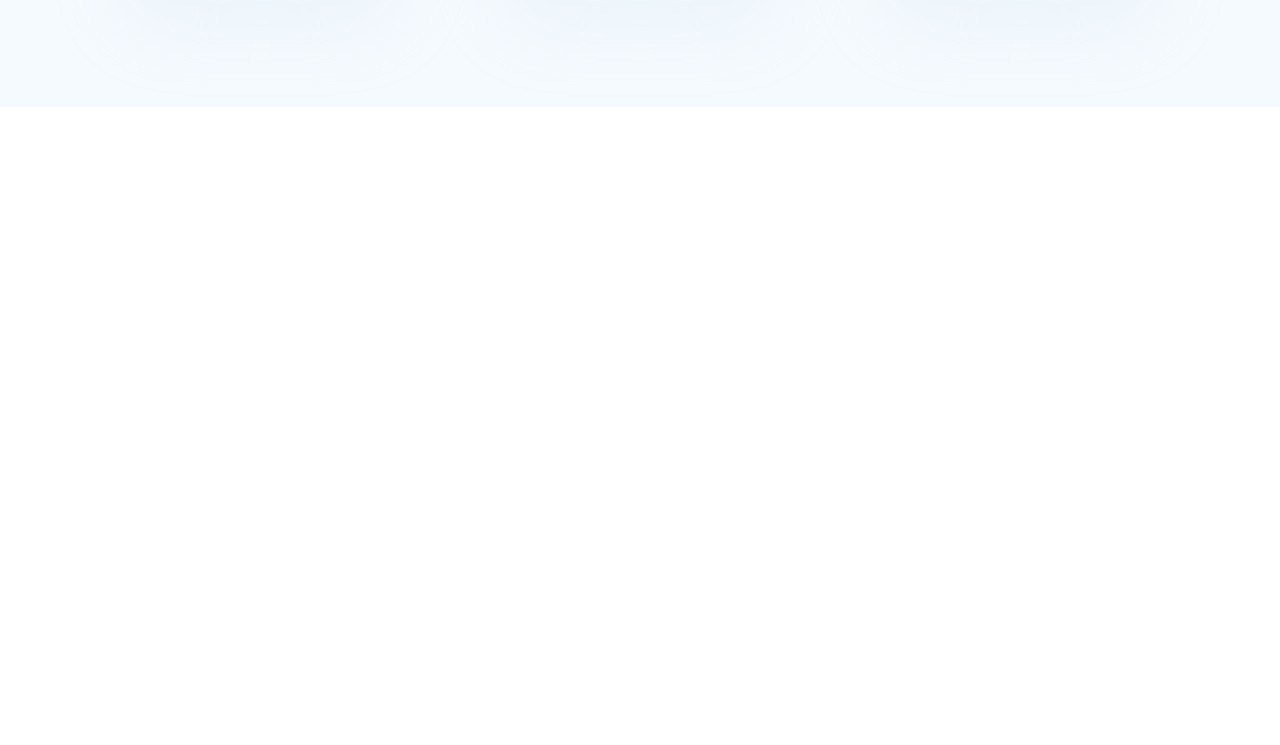
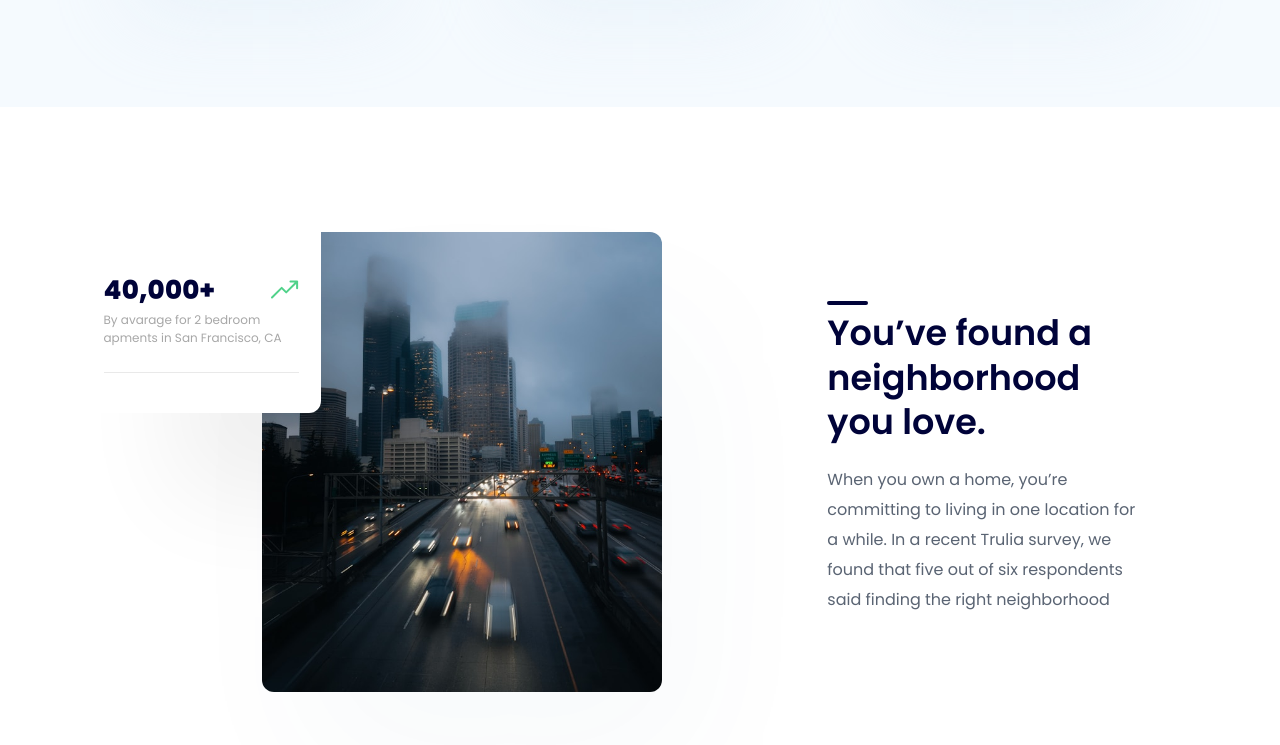
Before and after one commit to BAngQN/F8_Project1, a plain HTML site: page index.html in a window 1280 px wide. Shown: the part 2432-3177 px from the top of the page. Drawn offline with Linux system fonts and the light colour scheme.

Commit message:
implement stats section

```diff
--- a/assets/css/styles.css
+++ b/assets/css/styles.css
@@ -336,3 +336,102 @@ a {
 .info .icon:not(.info .icon:first-child) {
     margin-left: 23px;
 }
+/* ========Stats======== */
+.stats {
+    margin-top: 75px;
+    padding: 50px 0;
+    background: #fff;
+}
+
+.stats .content {
+    width: 1117px;
+}
+
+.stats .row {
+    display: flex;
+}
+
+.stats .img-block {
+    width: 52%;
+    position: relative;
+}
+
+.stats .stats-trend {
+    width: 239px;
+    position: absolute;
+    padding: 45px 22px 40px;
+    left: 0;
+    top: 0;
+    border-radius: 0px 0px 12px 12px;
+    box-shadow: 90px 85px 100px 0px rgba(0, 0, 0, 0.06);
+    background-color: #fff;
+}
+
+.stats-trend .value {
+    color: #000339;
+    font-size: 2.6rem;
+    font-weight: 700;
+    letter-spacing: 0.026rem;
+}
+
+.stats-trend img {
+    margin-left: auto;
+}
+
+.stats-trend .desc {
+    color: #a7a7a7;
+    font-size: 1.2rem;
+    font-weight: 400;
+    line-height: 1.5;
+    margin-top: 8px;
+}
+
+.stats-trend .separate {
+    height: 1px;
+    margin-top: 25px;
+    background: #e9e9e9;
+}
+
+.stats .img-block .image {
+    display: block;
+    width: 400px;
+    height: 460px;
+    margin-left: auto;
+    object-fit: cover;
+    border-radius: 12px;
+    box-shadow: 40px 80px 155px 0px rgba(30, 103, 113, 0.03);
+}
+
+.stats .info {
+    width: 48%;
+    padding: 79px 0 0 165px;
+}
+
+.stats .sub-title {
+    width: 269px;
+    color: #000339;
+    font-size: 3.5rem;
+    font-weight: 600;
+    line-height: 1.28;
+    position: relative;
+}
+
+.stats .sub-title::before {
+    content: "";
+    position: absolute;
+    width: 41px;
+    height: 4px;
+    border-radius: 12px;
+    background: #000339;
+    left: 0;
+    top: -10px;
+}
+
+.stats .info .desc {
+    width: 309px;
+    color: #5a6473;
+    font-size: 1.6rem;
+    font-weight: 400;
+    line-height: 1.87;
+    margin-top: 20px;
+}
--- a/index.html
+++ b/index.html
@@ -289,6 +289,49 @@
                     </div>
                 </div>
             </div>
+
+            <!-- Stats -->
+            <div class="stats">
+                <div class="content">
+                    <div class="row">
+                        <div class="img-block">
+                            <img
+                                class="image"
+                                src="./assets/img/stats.jpg"
+                                alt="You’ve found a neighborhood you love."
+                            />
+
+                            <!-- Trend -->
+                            <div class="stats-trend">
+                                <div class="row">
+                                    <strong class="value">40,000+</strong>
+                                    <img
+                                        src="./assets/img/arrow-up-trend.svg"
+                                        alt=""
+                                        class="icon"
+                                    />
+                                </div>
+                                <p class="desc">
+                                    By avarage for 2 bedroom apments in San
+                                    Francisco, CA
+                                </p>
+                                <div class="separate"></div>
+                            </div>
+                        </div>
+                        <div class="info">
+                            <h2 class="sub-title">
+                                You’ve found a neighborhood you love.
+                            </h2>
+                            <p class="desc">
+                                When you own a home, you’re committing to living
+                                in one location for a while. In a recent Trulia
+                                survey, we found that five out of six
+                                respondents said finding the right neighborhood
+                            </p>
+                        </div>
+                    </div>
+                </div>
+            </div>
         </main>
     </body>
 </html>
```
Also changed, not shown: assets/img/arrow-up-trend.svg (added), assets/img/stats.jpg (added).
